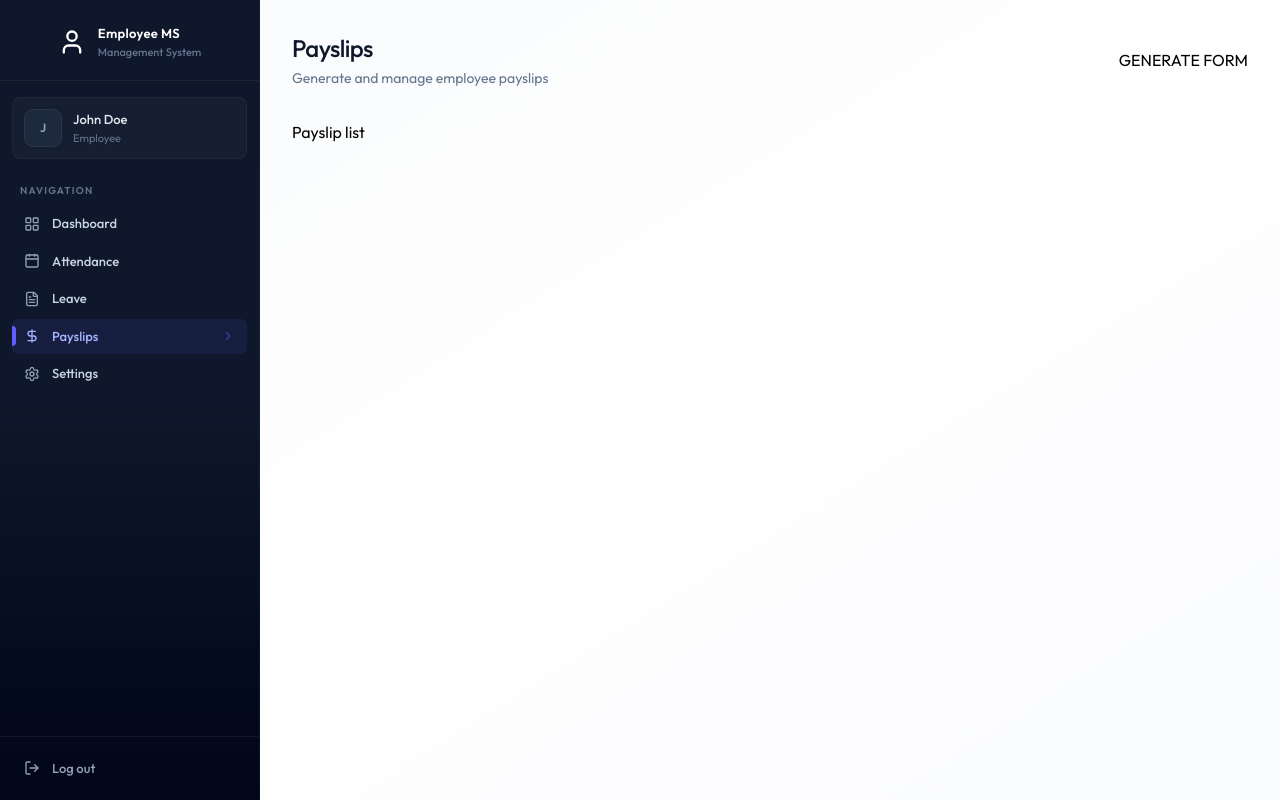
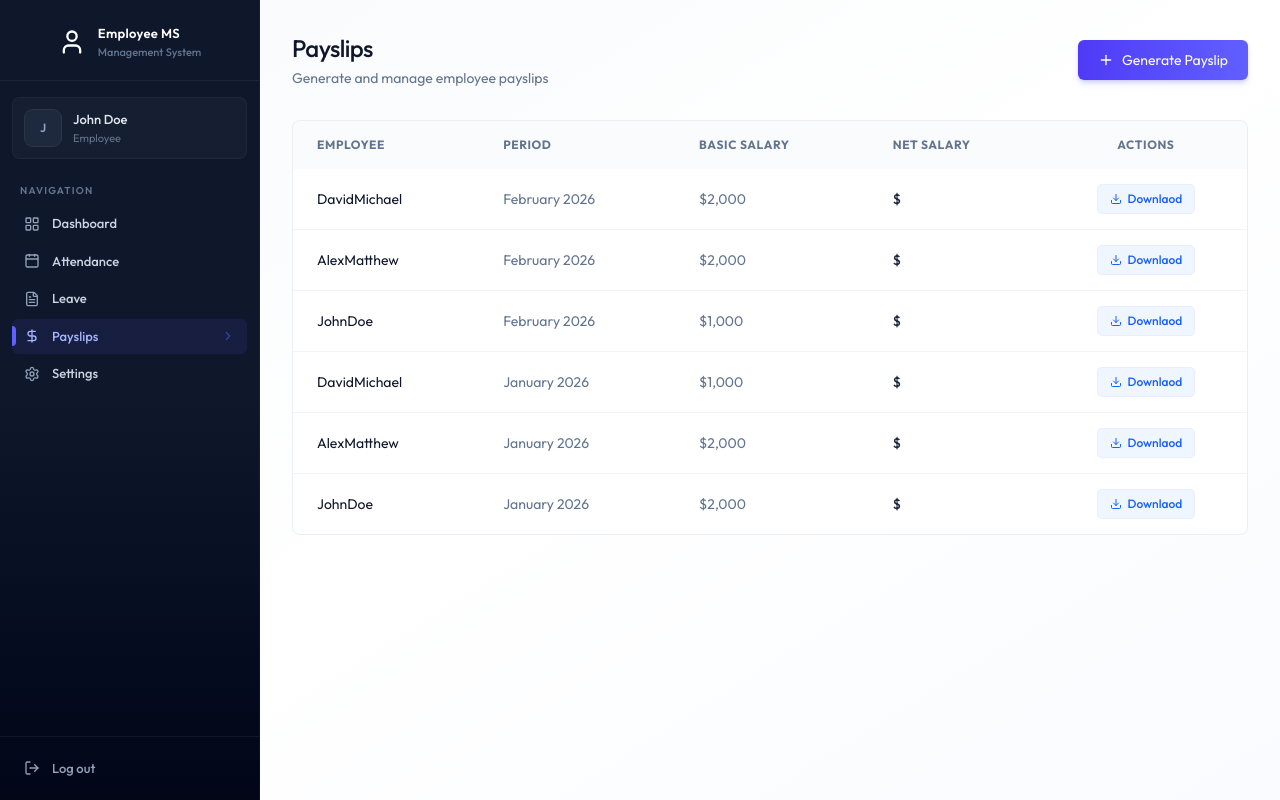
Before and after one commit to shumaila1421/employee-management-system, a React (Vite) app in the folder client/: page /payslips in a window 1280 px wide. Built offline with nearby package versions, Linux system fonts and the light colour scheme.

Commit message:
payslip list added

```diff
--- /dev/null
+++ b/client/src/components/payslip/GeneratePayslipForm.jsx
@@ -0,0 +1,81 @@
+import { Plus, PlusIcon, X } from "lucide-react";
+import React, { useState } from "react";
+
+const GeneratePayslipForm = ({ employees, onSuccess }) => {
+  const [isOpen, setIsOpen] = useState(false);
+  const [loading, setLoading] = useState(false);
+
+  if (!isOpen)
+    return (
+      <button
+        onClick={() => setIsOpen(true)}
+        className="btn-primary flex items-center gap-2"
+      >
+        <Plus className="w-4 h-4" /> Generate Payslip
+      </button>
+    );
+
+  const handleSubmit = async (e) => {
+    e.preventDefault();
+  };
+  return (
+    <div className="fixed inset-0 bg-black/40 backdrop-blur-sm flex items-center justify-center z-50 p-4">
+      <div className="card max-w-lg w-full p-6 animate-slide-up">
+        <div className="flex justify-between items-center mb-6">
+          <h3 className="text-lg font-bold text-slate-900">
+            Generate Monthly Payslip
+          </h3>
+          <button
+            onClick={() => setIsOpen(false)}
+            className="text-slate-400 hover:text-slate-600 p-1"
+          >
+            <X size={20} />
+          </button>
+        </div>
+        <form onSubmit={handleSubmit} className="space-y-4">
+          <div>
+            <label className="block text-sm font-medium text-slate-700 mb-2">
+              Employee
+            </label>
+            <select name="employeeId" required>
+              {employees.map((e) => (
+                <option value={e.id} key={e.id}>
+                  {e.firstName} {e.lastName} ({e.position})
+                </option>
+              ))}
+            </select>
+          </div>
+
+          <div className="grid grid-cols-2 gap-4">
+            <div>
+              <label className="block text-sm font-medium text-slate-700 mb-2">
+                Month
+              </label>
+              <select name="month">
+                {Array.from({ length: 12 }, (_, i) => i + 1).map((m) => (
+                  <option value={m} key={m}>
+                    {m}
+                  </option>
+                ))}
+              </select>
+              Month
+            </div>
+
+            <div>
+              <label className="block text-sm font-medium text-slate-700 mb-2">
+                Year
+              </label>
+              <input
+                type="number"
+                name="year"
+                defaultValue={new Date().getFullYear}
+              />
+            </div>
+          </div>
+        </form>
+      </div>
+    </div>
+  );
+};
+
+export default GeneratePayslipForm;
--- /dev/null
+++ b/client/src/components/payslip/PayslipList.jsx
@@ -0,0 +1,78 @@
+import { format } from "date-fns";
+import { Download } from "lucide-react";
+import React from "react";
+
+const PayslipList = ({ payslips, isAdmin }) => {
+  return (
+    <div className="card overflow-hidden">
+      <div className="overflow-x-auto">
+        <table className="table-modern">
+          <thead>
+            <tr>
+              {isAdmin && <th>Employee</th>}
+              <th className="">Period</th>
+              <th className="">Basic Salary</th>
+              <th className="">Net Salary</th>
+              <th className="text-center">Actions</th>
+            </tr>
+          </thead>
+          <tbody>
+            {payslips.length === 0 ? (
+              <tr>
+                <td
+                  colSpan={isAdmin ? 5 : 4}
+                  className="text-center py-12 text-slate-400"
+                >
+                  No payslips found
+                </td>
+              </tr>
+            ) : (
+              payslips.map((payslip) => {
+                return (
+                  <tr key={payslip._id || payslip.id}>
+                    {isAdmin && (
+                      <td className="text-slate-900">
+                        {payslip.employee?.firstName}
+                        {payslip.employee?.lastName}
+                      </td>
+                    )}
+
+                    <td className="text-slate-500">
+                      {format(
+                        new Date(payslip.year, payslip.month - 1),
+                        "MMMM yyyy",
+                      )}
+                    </td>
+
+                    <td className=" text-slate-500">
+                      ${payslip.basicSalary?.toLocaleString()}
+                    </td>
+
+                    <td className="font-medium text-slate-800">
+                      ${payslip.Salary?.toLocaleString()}
+                    </td>
+
+                    <td className="text-center">
+                      <button
+                        onClick={() =>
+                          window.open(
+                            `/print/payslips/${payslip._id || payslip.id}`,
+                          )
+                        }
+                        className="inline-flex items-center px-3 py-1.5 text-xs font-medium rounded text-blue-600 bg-blue-50 hover:bg-blue-100 transition-colors ring-1 ring-blue-600/10"
+                      >
+                        <Download className="w-3 h-3 mr-1.5" /> Downlaod
+                      </button>
+                    </td>
+                  </tr>
+                );
+              })
+            )}
+          </tbody>
+        </table>
+      </div>
+    </div>
+  );
+};
+
+export default PayslipList;
--- a/client/src/pages/Payslips.jsx
+++ b/client/src/pages/Payslips.jsx
@@ -1,6 +1,8 @@
 import React, { useCallback, useEffect, useState } from "react";
 import { dummyEmployeeData, dummyPayslipData } from "../assets/assets";
 import Loading from "../components/Loading";
+import PayslipList from "../components/payslip/PayslipList";
+import GeneratePayslipForm from "../components/payslip/GeneratePayslipForm";
 
 const Payslips = () => {
   const [payslips, setPaySlips] = useState([]);
@@ -36,9 +38,14 @@
               : "Your payslip history"}
           </p>
         </div>
-        {isAdmin && <p>GENERATE FORM</p>}
+        {isAdmin && (
+          <GeneratePayslipForm
+            employees={employees}
+            onSuccess={fetchPayslips}
+          />
+        )}
       </div>
-      <p>Payslip list</p>
+      <PayslipList payslips={payslips} isAdmin={isAdmin} />
     </div>
   );
 };
```
